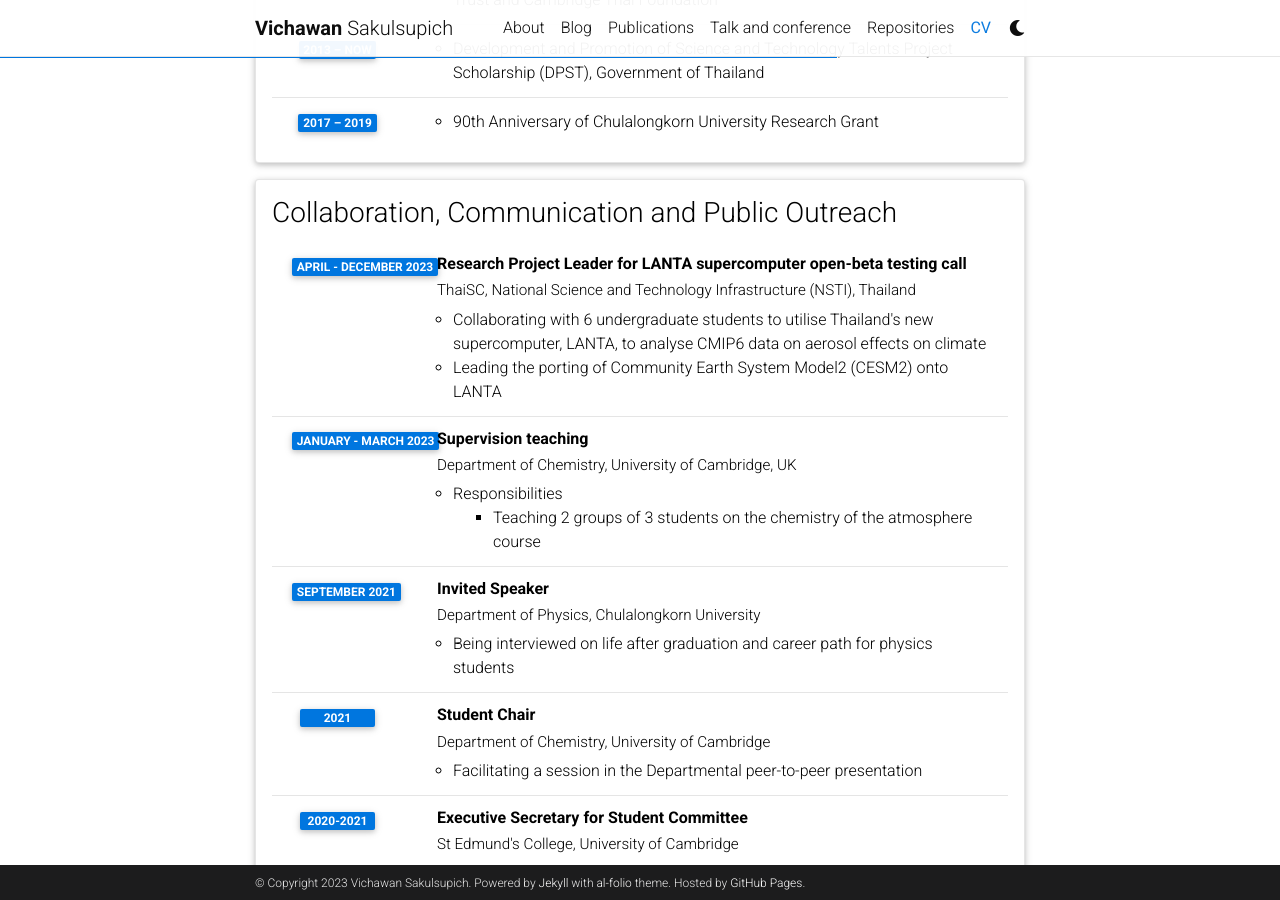
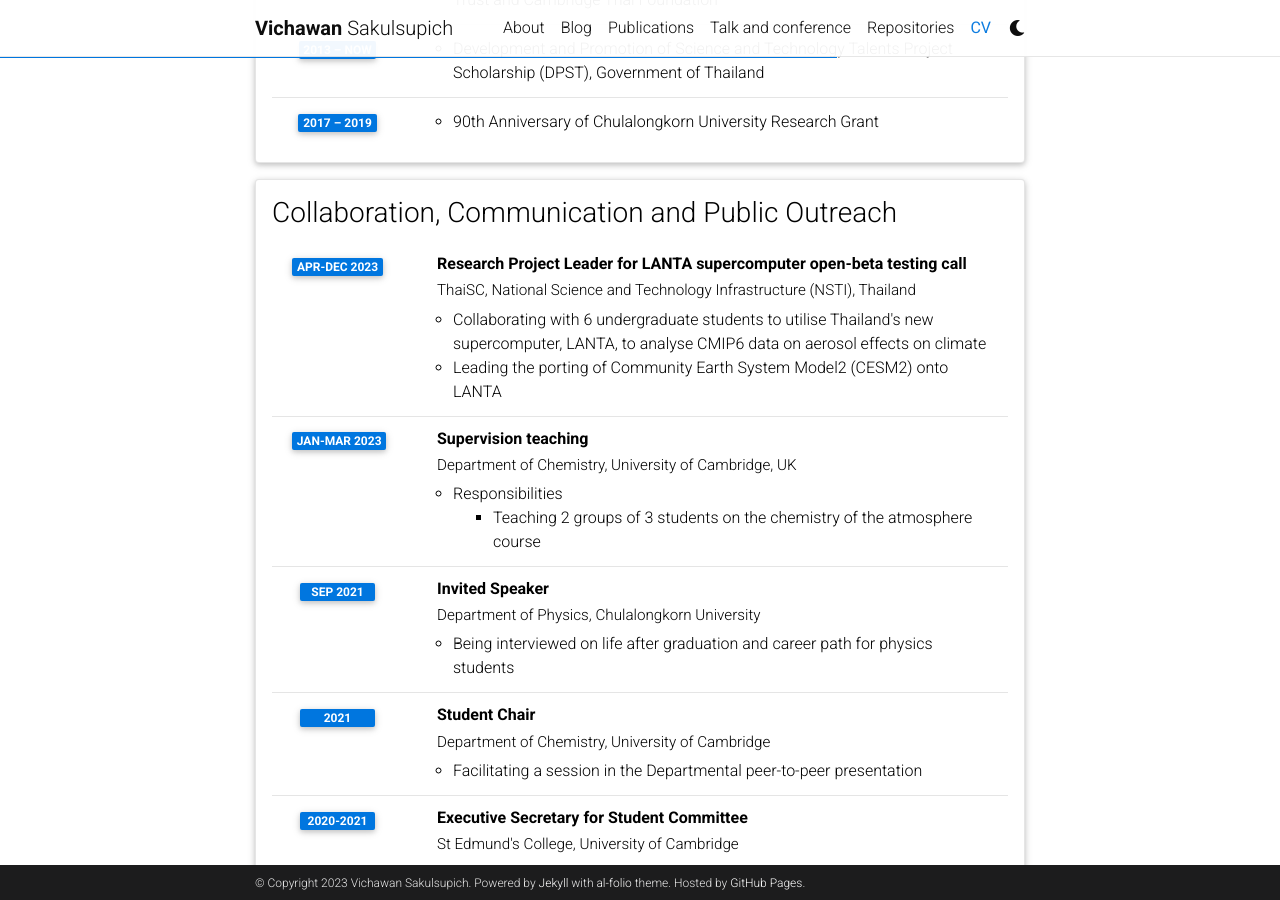
Before and after one commit to vichawans/vichawans.github.io, a Jekyll site: the page built from _pages/cv.md, in a window 1280 px wide and 900 px high, scrolled down 1781 px. Built offline with Jekyll 4.4.1, drawn with Linux system fonts in a browser that asks for light colours; comment, search, counter and statistics services are not loaded; a style sheet for code colours, icons or effects is not loaded.

Commit message:
Update cv.yml

```diff
--- a/_data/cv.yml
+++ b/_data/cv.yml
@@ -82,14 +82,14 @@
   contents:
     - title: Research Project Leader for LANTA supercomputer open-beta testing call
       institution: ThaiSC, National Science and Technology Infrastructure (NSTI), Thailand
-      year: April - December 2023
+      year: Apr-Dec 2023
       description:
         - Collaborating with 6 undergraduate students to utilise Thailand's new supercomputer, LANTA, to analyse CMIP6 data on aerosol effects on climate
         - Leading the porting of Community Earth System Model2 (CESM2) onto LANTA
 
     - title: Supervision teaching
       institution: Department of Chemistry, University of Cambridge, UK
-      year: January - March 2023
+      year: Jan-Mar 2023
       description:
         - title: Responsibilities
           contents:
@@ -97,7 +97,7 @@
 
     - title: Invited Speaker
       institution: Department of Physics, Chulalongkorn University
-      year: September 2021
+      year: Sep 2021
       description:
         - Being interviewed on life after graduation and career path for physics students
     - title: Student Chair
```
